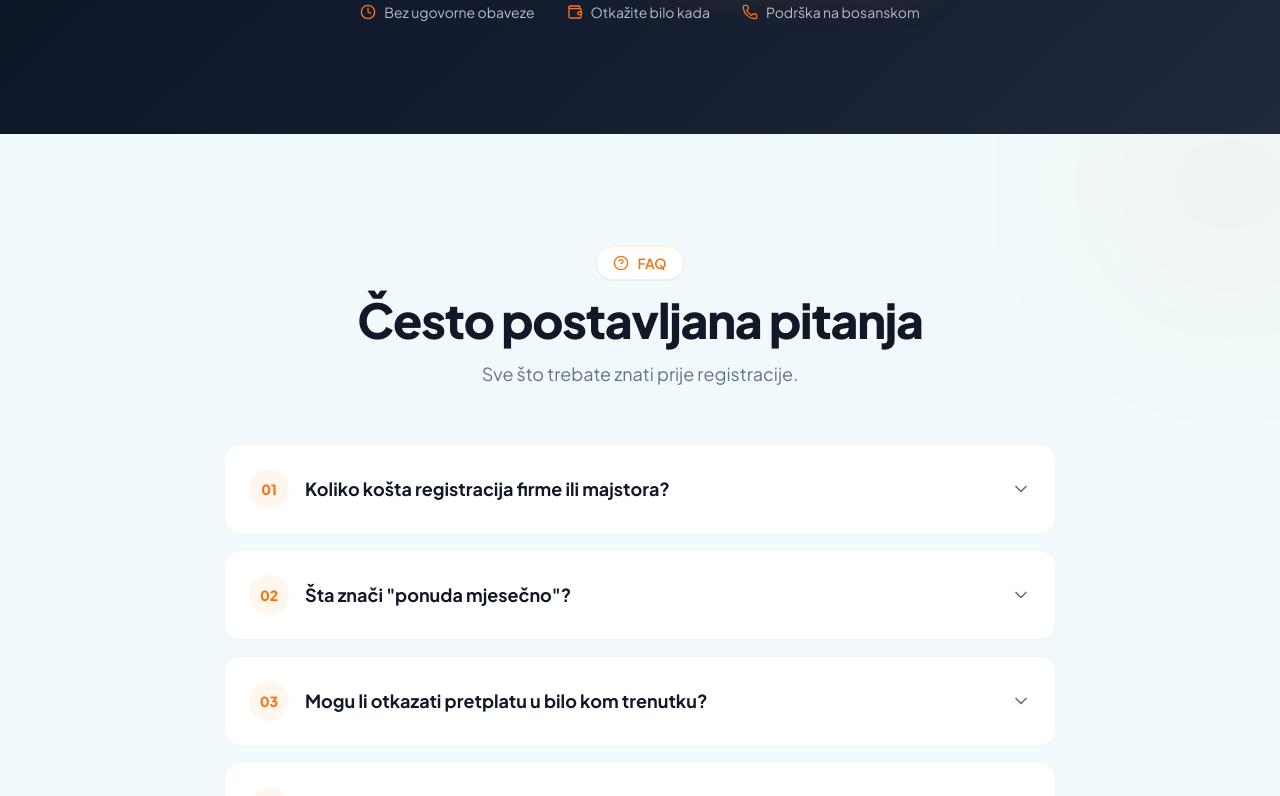
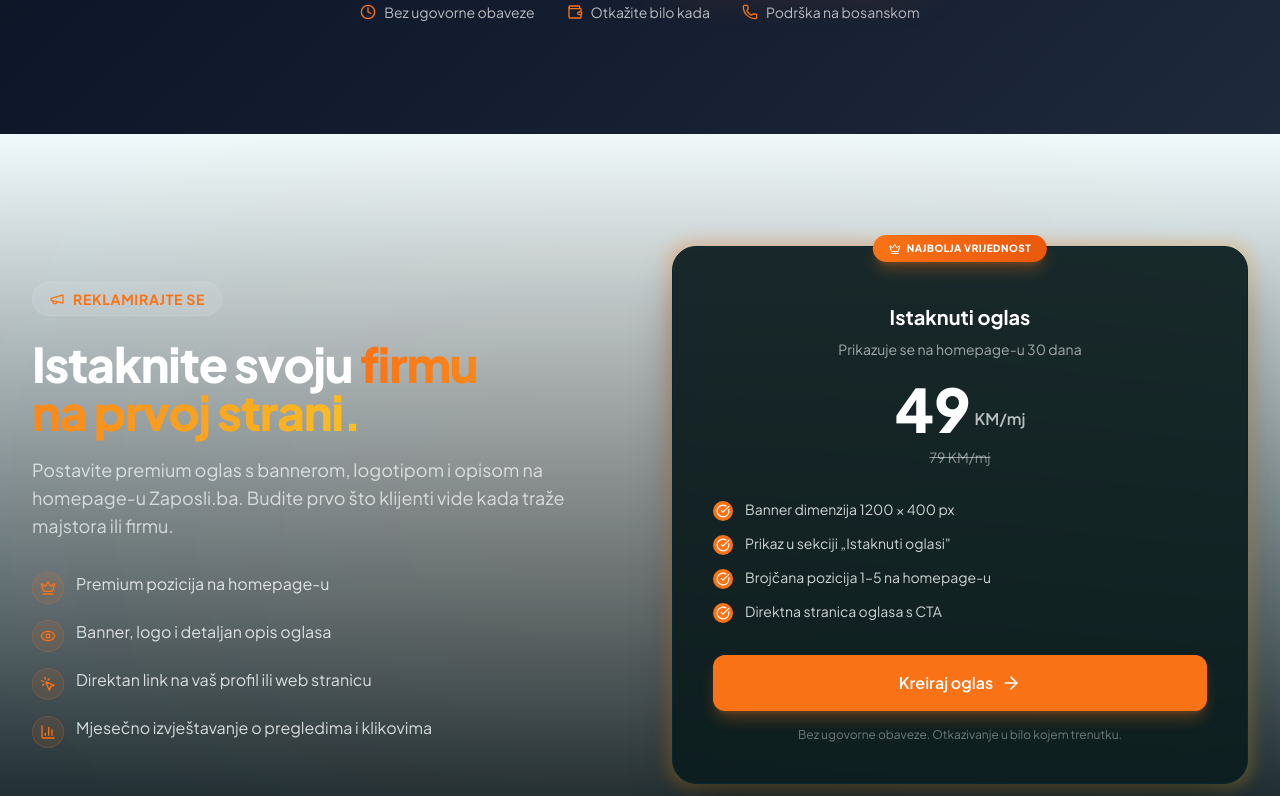
Before and after one commit to ocjenime/zaposli.ba, a Next.js app: page /za-firme in a window 1280 px wide. Shown: the part 5760-6556 px from the top of the page. Built offline with nearby package versions, Linux system fonts and the light colour scheme; no server answers.

Commit message:
feat: professional promoted ad pricing section on /za-firme/, update ad price to 49 KM

```diff
--- a/app/za-firme/ZaFirmeContent.tsx
+++ b/app/za-firme/ZaFirmeContent.tsx
@@ -35,6 +35,10 @@ import {
   BarChart3,
   UserPlus,
   LayoutGrid,
+  Megaphone,
+  Crown,
+  Eye,
+  MousePointerClick,
 } from 'lucide-react';
 
 const benefits = [
@@ -692,6 +696,97 @@ export default function ZaFirmeContent() {
           </div>
         </section>
 
+        {/* Promoted ads pricing */}
+        <section id="reklame" className="relative py-20 md:py-28 bg-gradient-to-b from-cloud to-ink-950 overflow-hidden">
+          <div className="absolute top-1/2 left-1/2 -translate-x-1/2 -translate-y-1/2 w-[60rem] h-[30rem] bg-brand-orange/5 rounded-full blur-[140px] pointer-events-none" />
+
+          <div className="relative mx-auto max-w-7xl px-4 sm:px-6 lg:px-8">
+            <div className="grid lg:grid-cols-2 gap-10 lg:gap-16 items-center">
+              {/* Left: copy */}
+              <div>
+                <span className="inline-flex items-center gap-2 bg-white/10 backdrop-blur-md border border-white/10 rounded-full px-4 py-1.5 text-sm font-bold text-brand-orange uppercase tracking-wider mb-6">
+                  <Megaphone className="w-4 h-4" />
+                  Reklamirajte se
+                </span>
+                <h2 className="text-3xl md:text-4xl lg:text-5xl font-extrabold text-white tracking-tight mb-5 text-balance">
+                  Istaknite svoju{' '}
+                  <span className="text-transparent bg-clip-text bg-gradient-to-r from-brand-orange to-amber-400">
+                    firmu na prvoj strani.
+                  </span>
+                </h2>
+                <p className="text-white/70 text-lg mb-8 max-w-xl">
+                  Postavite premium oglas s bannerom, logotipom i opisom na homepage-u Zaposli.ba. Budite prvo što klijenti vide kada traže majstora ili firmu.
+                </p>
+
+                <ul className="space-y-4">
+                  {[
+                    { icon: Crown, text: 'Premium pozicija na homepage-u' },
+                    { icon: Eye, text: 'Banner, logo i detaljan opis oglasa' },
+                    { icon: MousePointerClick, text: 'Direktan link na vaš profil ili web stranicu' },
+                    { icon: BarChart3, text: 'Mjesečno izvještavanje o pregledima i klikovima' },
+                  ].map((item) => (
+                    <li key={item.text} className="flex items-start gap-3 text-white/80">
+                      <span className="w-8 h-8 rounded-full bg-brand-orange/10 border border-brand-orange/20 flex items-center justify-center shrink-0">
+                        <item.icon className="w-4 h-4 text-brand-orange" />
+                      </span>
+                      {item.text}
+                    </li>
+                  ))}
+                </ul>
+              </div>
+
+              {/* Right: pricing card */}
+              <div className="relative">
+                <div className="absolute -inset-1 bg-gradient-to-br from-brand-orange to-amber-400 rounded-3xl blur opacity-30" />
+                <div className="relative rounded-3xl bg-ink-900/90 backdrop-blur-xl border border-ink-800 p-8 md:p-10 shadow-2xl shadow-black/40">
+                  <div className="absolute -top-3 left-1/2 -translate-x-1/2">
+                    <span className="inline-flex items-center gap-1.5 px-4 py-1.5 bg-gradient-to-r from-brand-orange to-brand-orange-dark text-white text-[10px] font-extrabold uppercase tracking-wider rounded-full shadow-lg shadow-brand-orange/30">
+                      <Crown className="w-3 h-3" /> Najbolja vrijednost
+                    </span>
+                  </div>
+
+                  <div className="text-center mb-8 pt-4">
+                    <h3 className="text-xl font-bold text-white mb-2">Istaknuti oglas</h3>
+                    <p className="text-white/60 text-sm mb-5">Prikazuje se na homepage-u 30 dana</p>
+                    <div className="flex items-end justify-center gap-1">
+                      <span className="text-5xl md:text-6xl font-extrabold text-white leading-none">49</span>
+                      <span className="text-white/70 font-semibold mb-2">KM/mj</span>
+                    </div>
+                    <p className="text-sm text-white/50 mt-2 line-through">79 KM/mj</p>
+                  </div>
+
+                  <ul className="space-y-3 mb-8">
+                    {[
+                      'Banner dimenzija 1200 × 400 px',
+                      'Prikaz u sekciji „Istaknuti oglasi"',
+                      'Brojčana pozicija 1–5 na homepage-u',
+                      'Direktna stranica oglasa s CTA',
+                    ].map((feature) => (
+                      <li key={feature} className="flex items-start gap-3 text-sm text-white/80">
+                        <span className="w-5 h-5 rounded-full bg-brand-orange text-white flex items-center justify-center shrink-0 mt-0.5">
+                          <CheckCircle className="w-3.5 h-3.5" />
+                        </span>
+                        {feature}
+                      </li>
+                    ))}
+                  </ul>
+
+                  <Link
+                    href="/dashboard/firma/"
+                    className="flex items-center justify-center gap-2 w-full bg-brand-orange hover:bg-brand-orange-dark text-white px-6 py-4 rounded-xl font-semibold text-base transition-all shadow-lg shadow-brand-orange/30 hover:shadow-xl hover:shadow-brand-orange/40"
+                  >
+                    Kreiraj oglas
+                    <ArrowRight className="w-5 h-5" />
+                  </Link>
+                  <p className="text-center text-xs text-white/40 mt-4">
+                    Bez ugovorne obaveze. Otkazivanje u bilo kojem trenutku.
+                  </p>
+                </div>
+              </div>
+            </div>
+          </div>
+        </section>
+
         {/* FAQ */}
         <section className="relative py-20 md:py-28 bg-cloud overflow-hidden">
           <div className="absolute top-0 right-0 w-[300px] h-[300px] bg-brand-orange/5 rounded-full blur-[100px] translate-x-1/3 -translate-y-1/3" />
--- a/components/FirmAdsTab.tsx
+++ b/components/FirmAdsTab.tsx
@@ -6,7 +6,7 @@ import { Subscription, getFeaturedAdsUsedThisMonth, getIncludedAdsRemaining } fr
 import { Megaphone, Loader2, CheckCircle, Clock, AlertCircle, Crown, Zap, Users, Sparkles, Upload, X, ImageIcon } from 'lucide-react';
 import NextImage from 'next/image';
 
-const PAID_AD_PRICE = 39;
+const PAID_AD_PRICE = 49;
 
 interface PromotedAd {
   id: string;
--- a/components/PromoBanner.tsx
+++ b/components/PromoBanner.tsx
@@ -40,7 +40,7 @@ export default function PromoBanner() {
               Dosegnite hiljade klijenata na Zaposli.ba. Istaknite svoju firmu, privucite nove kupce i budite prvi izbor za projekte u vašem gradu.
             </p>
             <Link
-              href="/za-firme/"
+              href="/za-firme/#reklame"
               className="inline-flex items-center gap-2 bg-brand-orange hover:bg-brand-orange-dark text-white px-6 py-3 rounded-xl font-semibold transition-all shadow-lg shadow-brand-orange/30 hover:shadow-xl hover:shadow-brand-orange/40"
             >
               Saznaj više
```
